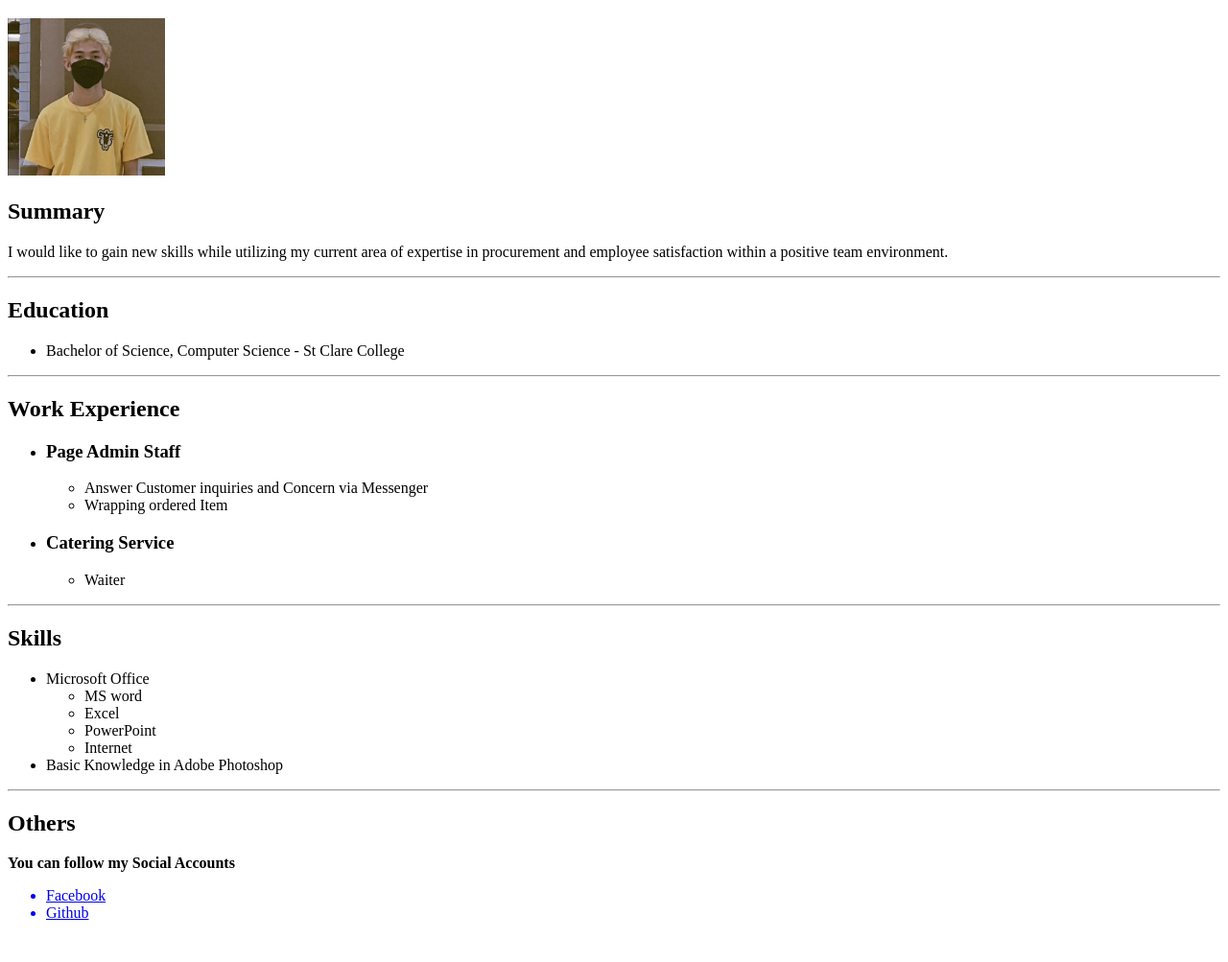
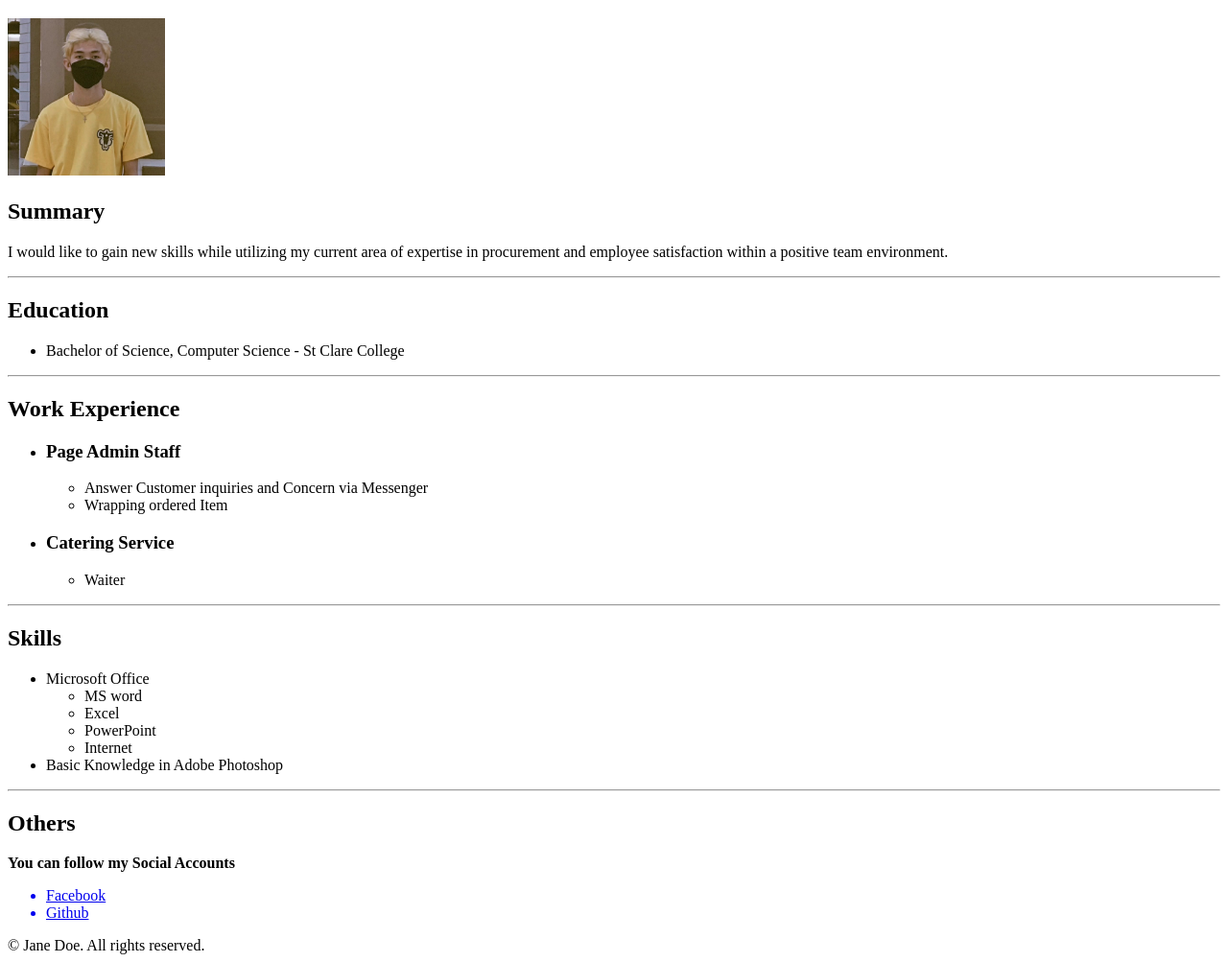
Before and after one commit to cedrick1772/my-portfolio, a plain HTML site: page index.html in a window 1280 px wide. Shown: the part 61-1064 px from the top of the page at 96% size. Before the commit the page ends 1038 px from the top, so only its background shows below. Drawn offline with Linux system fonts and the light colour scheme.

Commit message:
index.html

```diff
--- a/index.html
+++ b/index.html
@@ -61,5 +61,6 @@
         ><li>Github</li></a
       >
     </ul>
+    <footer>© Jane Doe. All rights reserved.</footer>
   </body>
 </html>
```
